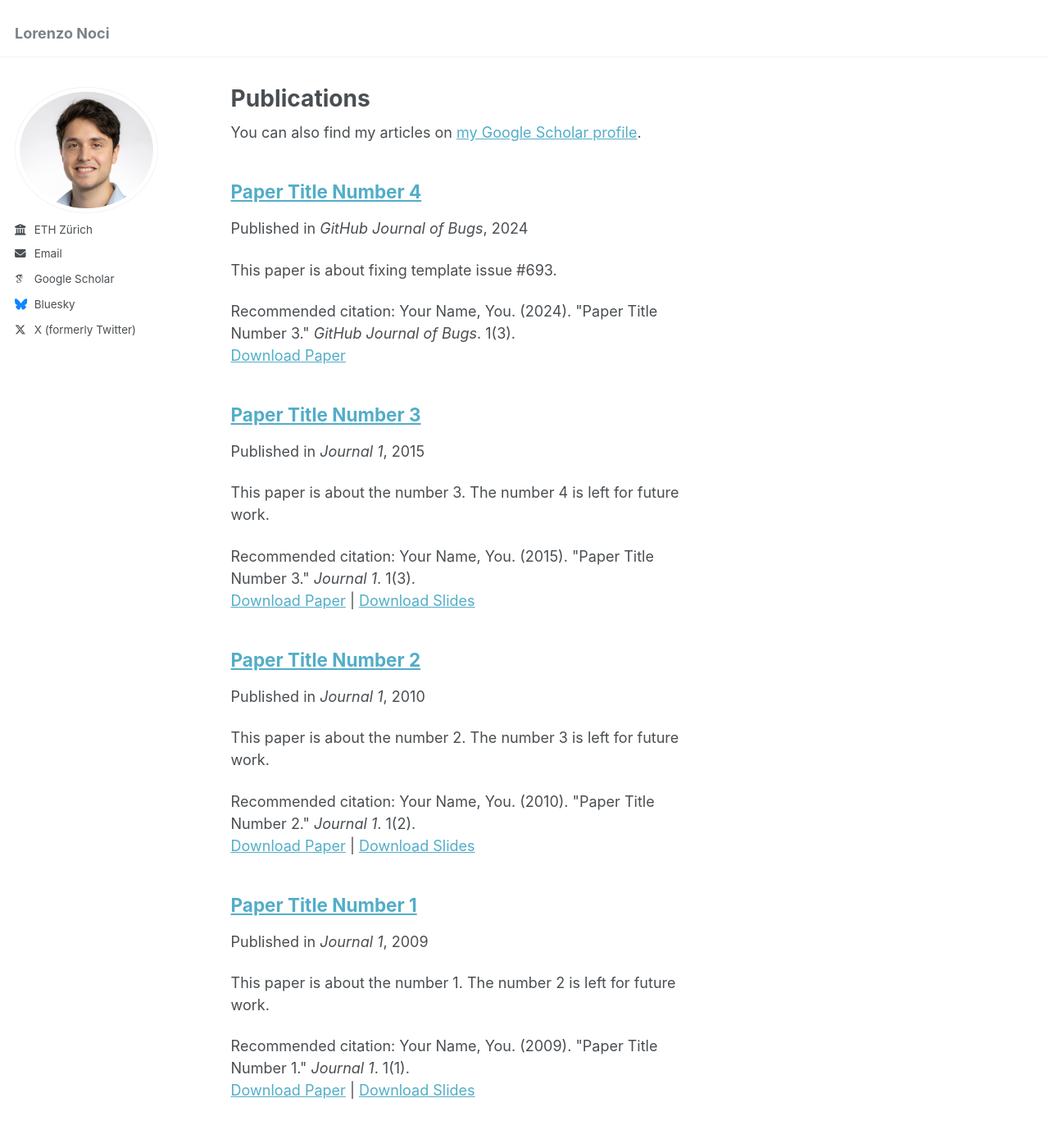
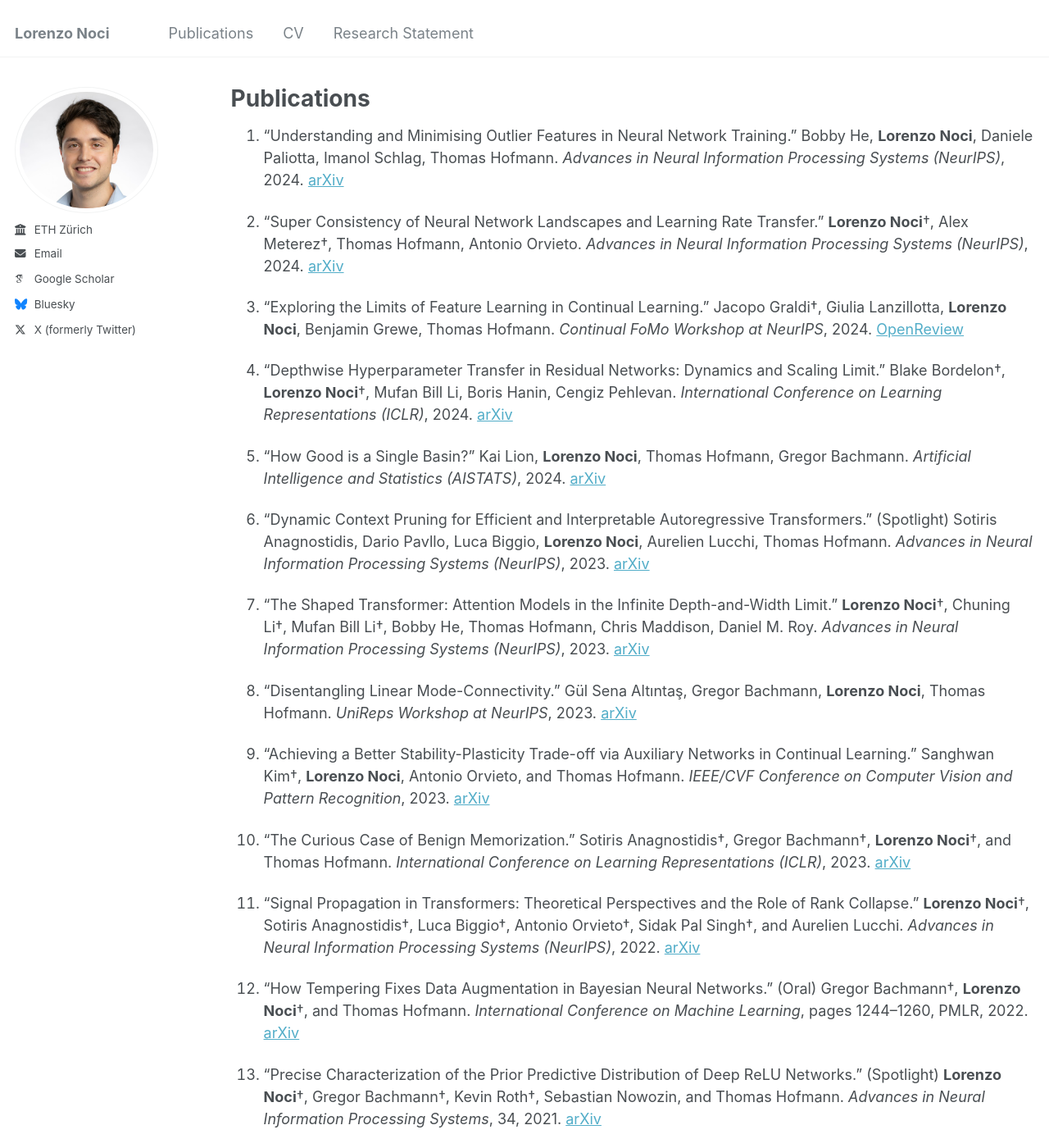
Before and after one commit to lorenzonoci/lorenzonoci.github.io, a Jekyll site: the page built from _pages/publications.md, in a window 1280 px wide and 1400 px high. Shown: the whole window at 82% size. Built offline with Jekyll 4.4.1, drawn with Linux system fonts in a browser that asks for light colours; some web fonts are replaced; some of the changed text lies outside the part shown.

Commit message:
publications, cv, research statement

```diff
--- a/_pages/publications.html
+++ b/_pages/publications.html
@@ -1,7 +1,7 @@
 ---
 layout: archive
 title: "Publications"
-permalink: /publications/
+permalink: /publications_old/
 author_profile: true
 ---
 
--- /dev/null
+++ b/_pages/publications.md
@@ -0,0 +1,37 @@
+---
+layout: archive
+title: "Publications"
+permalink: /publications/
+author_profile: true
+---
+
+1. "Understanding and Minimising Outlier Features in Neural Network Training."
+    Bobby He, **Lorenzo Noci**, Daniele Paliotta, Imanol Schlag, Thomas Hofmann. *Advances in Neural Information Processing Systems (NeurIPS)*, 2024. [arXiv](https://arxiv.org/abs/2405.19279)
+
+2. "Super Consistency of Neural Network Landscapes and Learning Rate Transfer." **Lorenzo Noci**†, Alex Meterez†, Thomas Hofmann, Antonio Orvieto. *Advances in Neural Information Processing Systems (NeurIPS)*, 2024. [arXiv](https://arxiv.org/abs/2402.17457)
+
+3. "Exploring the Limits of Feature Learning in Continual Learning." Jacopo Graldi†, Giulia Lanzillotta, **Lorenzo Noci**, Benjamin Grewe, Thomas Hofmann. *Continual FoMo Workshop at NeurIPS*, 2024. [OpenReview](https://openreview.net/forum?id=TYPBYgWyw8)
+
+4. "Depthwise Hyperparameter Transfer in Residual Networks: Dynamics and Scaling Limit." Blake Bordelon†, **Lorenzo Noci**†, Mufan Bill Li, Boris Hanin, Cengiz Pehlevan. *International Conference on Learning Representations (ICLR)*, 2024. [arXiv](https://arxiv.org/abs/2309.16620)
+
+5. "How Good is a Single Basin?" Kai Lion, **Lorenzo Noci**, Thomas Hofmann, Gregor Bachmann. *Artificial Intelligence and Statistics (AISTATS)*, 2024. [arXiv](https://arxiv.org/abs/2402.03187)
+
+6. "Dynamic Context Pruning for Efficient and Interpretable Autoregressive Transformers." (Spotlight) Sotiris Anagnostidis, Dario Pavllo, Luca Biggio, **Lorenzo Noci**, Aurelien Lucchi, Thomas Hofmann. *Advances in Neural Information Processing Systems (NeurIPS)*, 2023. [arXiv](https://arxiv.org/abs/2310.07887)
+
+7. "The Shaped Transformer: Attention Models in the Infinite Depth-and-Width Limit." **Lorenzo Noci**†, Chuning Li†, Mufan Bill Li†, Bobby He, Thomas Hofmann, Chris Maddison, Daniel M. Roy. *Advances in Neural Information Processing Systems (NeurIPS)*, 2023. [arXiv](https://arxiv.org/abs/2307.06635)
+
+8. "Disentangling Linear Mode-Connectivity." Gül Sena Altıntaş, Gregor Bachmann, **Lorenzo Noci**, Thomas Hofmann. *UniReps Workshop at NeurIPS*, 2023. [arXiv](https://arxiv.org/abs/2308.10634)
+
+9. "Achieving a Better Stability-Plasticity Trade-off via Auxiliary Networks in Continual Learning." Sanghwan Kim†, **Lorenzo Noci**, Antonio Orvieto, and Thomas Hofmann. *IEEE/CVF Conference on Computer Vision and Pattern Recognition*, 2023. [arXiv](https://arxiv.org/abs/2305.10452)
+
+10. "The Curious Case of Benign Memorization." Sotiris Anagnostidis†, Gregor Bachmann†, **Lorenzo Noci**†, and Thomas Hofmann. *International Conference on Learning Representations (ICLR)*, 2023. [arXiv](https://arxiv.org/abs/2303.03627)
+
+11. "Signal Propagation in Transformers: Theoretical Perspectives and the Role of Rank Collapse." **Lorenzo Noci**†, Sotiris Anagnostidis†, Luca Biggio†, Antonio Orvieto†, Sidak Pal Singh†, and Aurelien Lucchi. *Advances in Neural Information Processing Systems (NeurIPS)*, 2022. [arXiv](https://arxiv.org/abs/2205.04024)
+
+12. "How Tempering Fixes Data Augmentation in Bayesian Neural Networks." (Oral) Gregor Bachmann†, **Lorenzo Noci**†, and Thomas Hofmann. *International Conference on Machine Learning*, pages 1244–1260, PMLR, 2022. [arXiv](https://arxiv.org/abs/2202.07342)
+
+13. "Precise Characterization of the Prior Predictive Distribution of Deep ReLU Networks." (Spotlight) **Lorenzo Noci**†, Gregor Bachmann†, Kevin Roth†, Sebastian Nowozin, and Thomas Hofmann. *Advances in Neural Information Processing Systems*, 34, 2021. [arXiv](https://arxiv.org/abs/2112.00898)
+
+14. "Disentangling the Roles of Curation, Data-Augmentation and the Prior in the Cold Posterior Effect." **Lorenzo Noci**†, Kevin Roth†, Gregor Bachmann†, Sebastian Nowozin, and Thomas Hofmann. *Advances in Neural Information Processing Systems (NeurIPS)*, 34, 2021. [arXiv](https://arxiv.org/abs/2112.08448)
+
+15. "Adversarial Learning for Debiasing Knowledge Graph Embeddings." Mario Arduini†, **Lorenzo Noci**†, Federico Pirovano†, Ce Zhang, Yash Raj Shrestha, and Bibek Paudel. *Workshop on Mining and Learning with Graphs at KDD.* [arXiv](https://arxiv.org/abs/2105.07856)
```
Also changed, not shown: _data/navigation.yml (+6 -6 lines), 2 other files.
